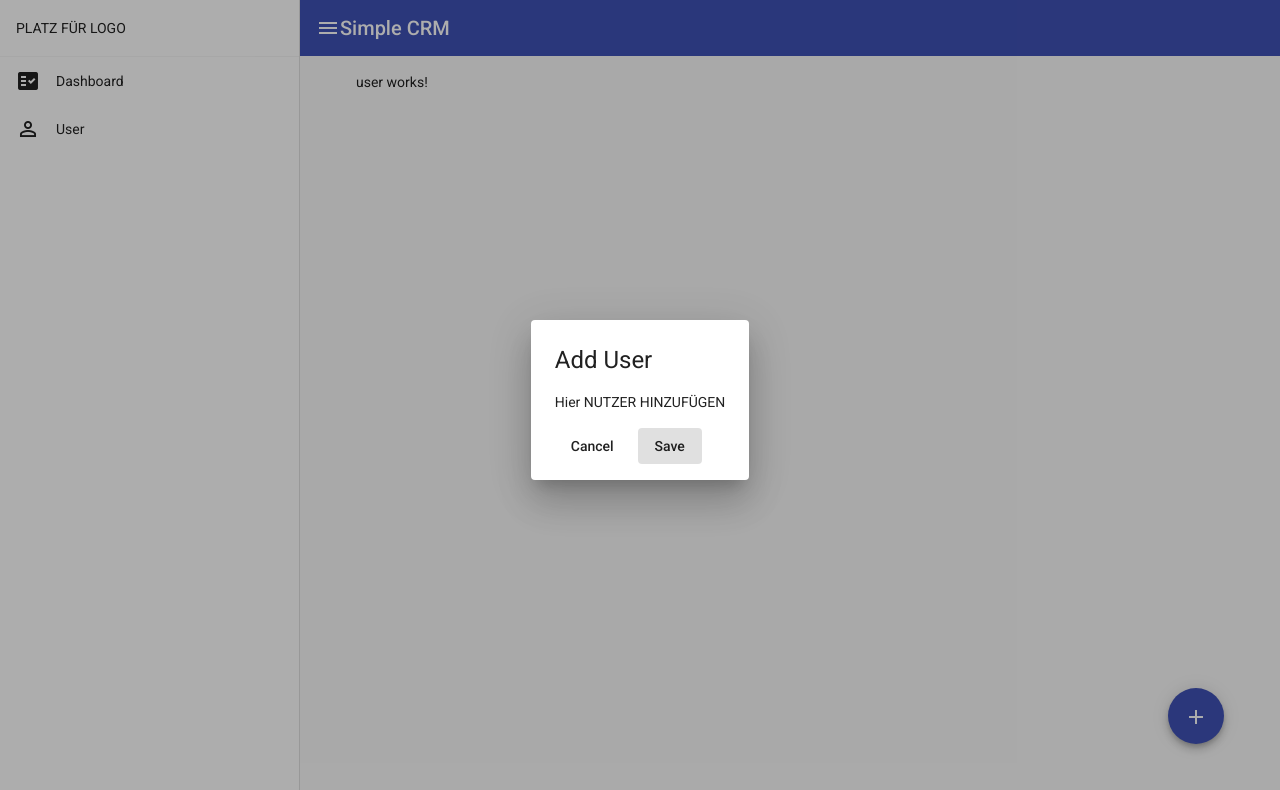
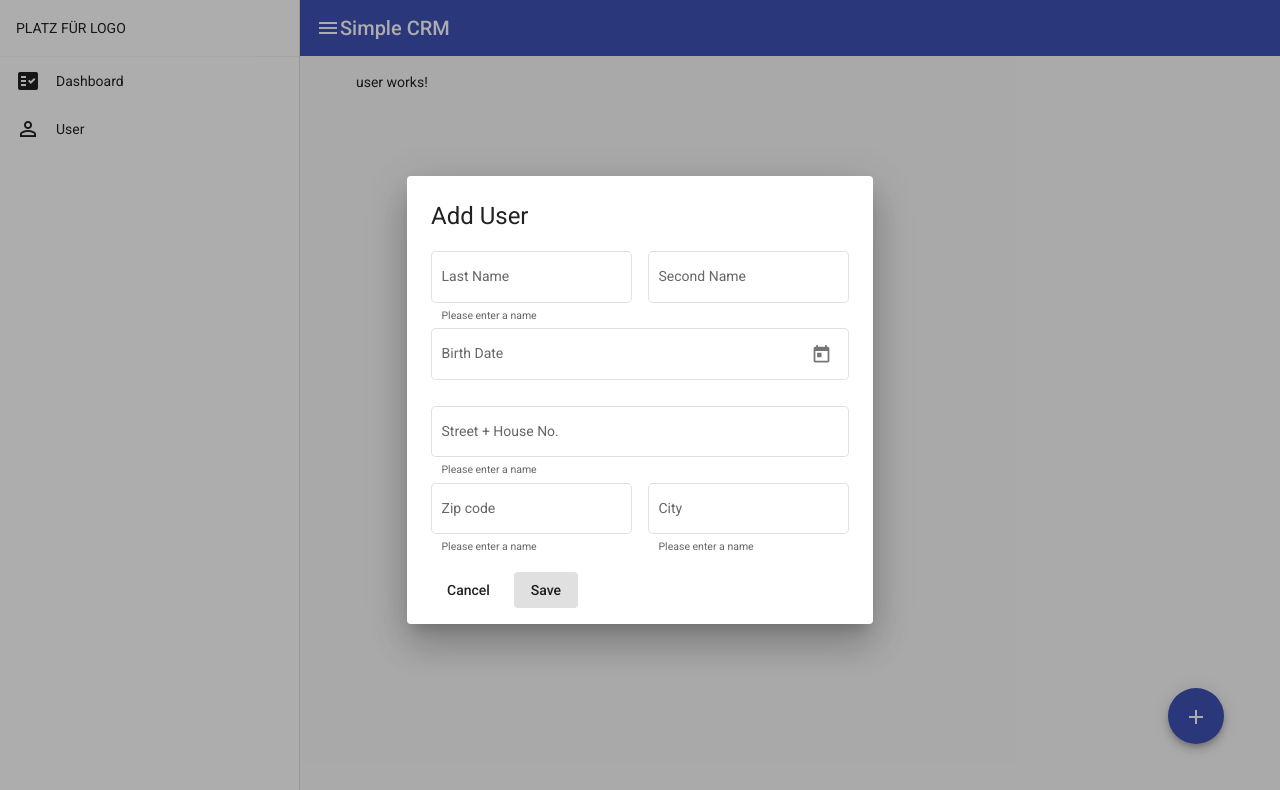
Before and after one commit to TrangCH/simple-crm, an Angular app: page /user in a window 1280 px wide. Both pictures are taken after a click on the button "add". Shown: the top 790 px of the page. Built offline with nearby package versions, Linux system fonts and the light colour scheme.

Commit message:
Show text fields in dialog-add-user-component

```diff
--- a/src/app/dialog-add-user/dialog-add-user.component.html
+++ b/src/app/dialog-add-user/dialog-add-user.component.html
@@ -1,7 +1,50 @@
 <h1 mat-dialog-title>Add User</h1>
 <div mat-dialog-content>
-  Hier NUTZER HINZUFÜGEN
+
+  <mat-form-field class="margin-right-16" appearance="outline">
+    <mat-label>Last Name</mat-label>
+    <input matInput placeholder="Placeholder">
+    <mat-hint>Please enter a name</mat-hint>
+  </mat-form-field>
+
+  <mat-form-field appearance="outline">
+    <mat-label>Second Name</mat-label>
+    <input matInput placeholder="Placeholder">
+    <!--<mat-hint>Please enter a name</mat-hint>-->
+  </mat-form-field>
 </div>
+
+<div>
+  <mat-form-field appearance="outline" class="full-width">
+    <mat-label>Birth Date</mat-label>
+    <input matInput placeholder="Placeholder" [matDatepicker]="picker2">
+    <mat-datepicker-toggle matSuffix [for]="picker2"></mat-datepicker-toggle>
+    <mat-datepicker #picker2></mat-datepicker>
+    <!--<mat-hint>Please enter a date</mat-hint>-->
+  </mat-form-field>
+</div>
+
+<div>
+  <mat-form-field appearance="outline" class="full-width">
+    <mat-label>Street + House No.</mat-label>
+    <input matInput placeholder="Placeholder">
+    <mat-hint>Please enter a name</mat-hint>
+  </mat-form-field>
+</div>
+
+<div>
+  <mat-form-field class="margin-right-16" appearance="outline">
+    <mat-label>Zip code</mat-label>
+    <input matInput placeholder="Placeholder">
+    <mat-hint>Please enter a name</mat-hint>
+  </mat-form-field>
+  <mat-form-field appearance="outline">
+    <mat-label>City</mat-label>
+    <input matInput placeholder="Placeholder">
+    <mat-hint>Please enter a name</mat-hint>
+  </mat-form-field>
+</div>
+
 <div mat-dialog-actions>
   <button mat-button>Cancel</button>
   <button mat-button cdkFocusInitial>Save</button>
--- a/src/styles.scss
+++ b/src/styles.scss
@@ -2,3 +2,11 @@
 
 html, body { height: 100%; }
 body { margin: 0; font-family: Roboto, "Helvetica Neue", sans-serif; }
+
+.margin-right-16 {
+    margin-right: 16px;
+}
+
+.full-width {
+    width: 100%
+}
```
Also changed, not shown: src/app/app.module.ts (+9 -1 lines).
